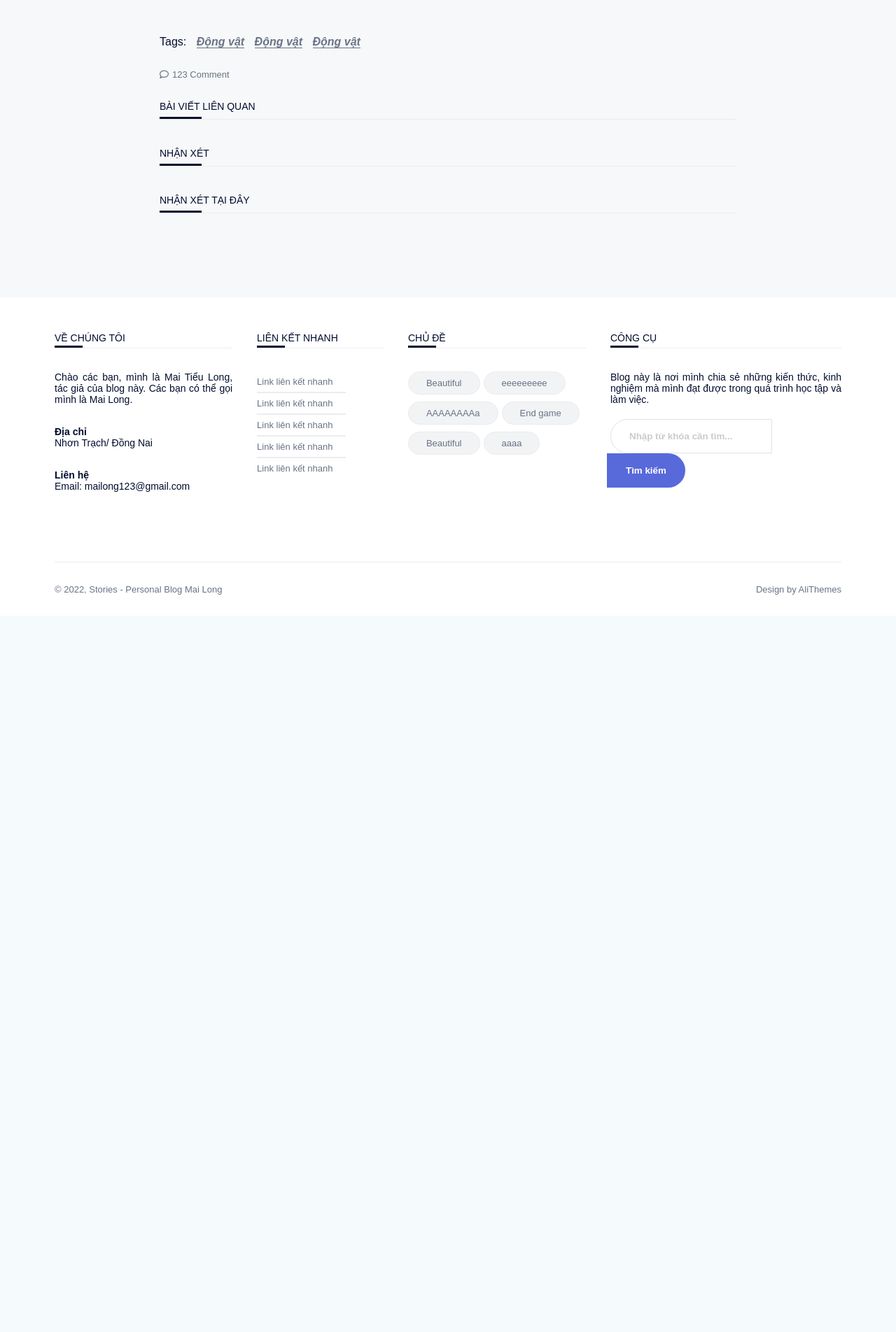
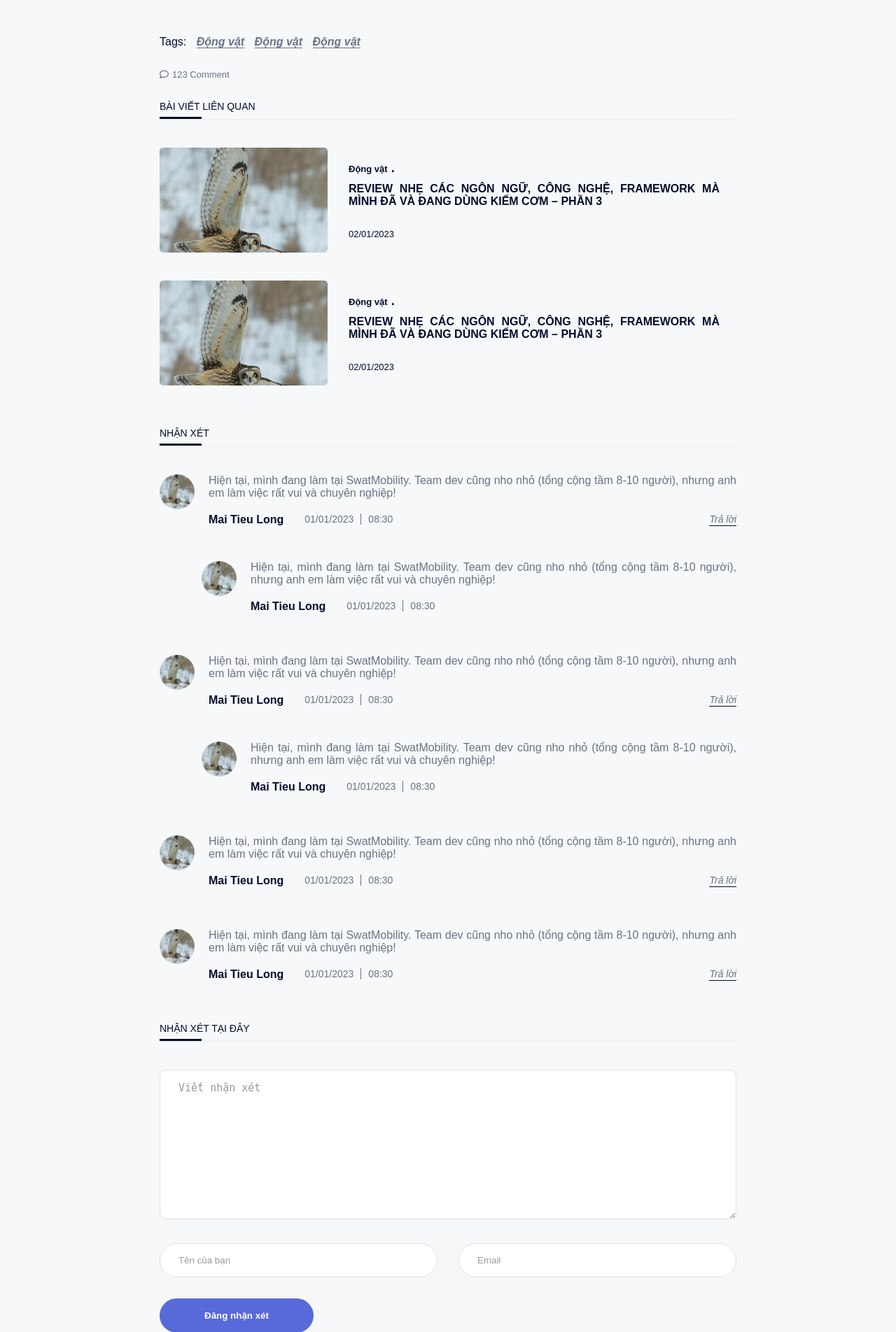
Before and after one commit to holmes449/my_blog, a PHP site: page /chitietbai.html in a window 1280 px wide. Shown: the part 1720-3624 px from the top of the page at 70% size. Before the commit the page ends 2570 px from the top, so only its background shows below. Run offline with PHP 8.4, Linux system fonts and the light colour scheme.

Commit message:
Hoàn thành trang chi tiết bài post

```diff
--- a/chitietbai.html
+++ b/chitietbai.html
@@ -164,26 +164,265 @@
           <section class="detail-related-post">
             <!-- Post -->
             <div class="detail-related-post__item">
-              <div class="detail-related-post__img"></div>
+              <div class="detail-related-post__img">
+                <img
+                  src="./public/image/post/corver-photo/owl.jfif"
+                  alt="Post-image"
+                />
+              </div>
               <div class="detail-related-post__list">
-                <div class="detail-related-post__tag"></div>
-                <div class="detail-related-post__head"></div>
-                <div class="detail-related-post__date"></div>
+                <div class="detail-related-post__tag">
+                  Động vật<span></span>
+                </div>
+                <div class="detail-related-post__head">
+                  <a href=""
+                    >REVIEW NHẸ CÁC NGÔN NGỮ, CÔNG NGHỆ, FRAMEWORK MÀ MÌNH ĐÃ VÀ
+                    ĐANG DÙNG KIẾM CƠM – PHẦN 3</a
+                  >
+                </div>
+                <div class="detail-related-post__date">02/01/2023</div>
+              </div>
+            </div>
+            <!-- Post -->
+            <div class="detail-related-post__item">
+              <div class="detail-related-post__img">
+                <img
+                  src="./public/image/post/corver-photo/owl.jfif"
+                  alt="Post-image"
+                />
+              </div>
+              <div class="detail-related-post__list">
+                <div class="detail-related-post__tag">
+                  Động vật<span></span>
+                </div>
+                <div class="detail-related-post__head">
+                  <a href=""
+                    >REVIEW NHẸ CÁC NGÔN NGỮ, CÔNG NGHỆ, FRAMEWORK MÀ MÌNH ĐÃ VÀ
+                    ĐANG DÙNG KIẾM CƠM – PHẦN 3</a
+                  >
+                </div>
+                <div class="detail-related-post__date">02/01/2023</div>
               </div>
             </div>
           </section>
 
           <div class="detail-head--min">Nhận xét</div>
           <!-- Comment -->
-          <section class="detail-comment">
+          <div class="detail-comment">
             <!-- Item Deatil Comment -->
-            <div class="detail-comment__item"></div>
+            <div class="detail-comment__item detail-comment__item--reply">
+              <div class="detail-comment__item--left">
+                <div class="detail-comment__item-img">
+                  <img
+                    src="./public/image/post/corver-photo/owl.jfif"
+                    alt="avatar"
+                  />
+                </div>
+              </div>
+              <div class="detail-comment__item--right">
+                <div class="detail-comment__item-content">
+                  Hiện tại, mình đang làm tại SwatMobility. Team dev cũng nho
+                  nhỏ (tổng cộng tầm 8-10 người), nhưng anh em làm việc rất vui
+                  và chuyên nghiệp!
+                </div>
+                <div class="detail-comment__item-info">
+                  <div class="detail-comment__item-name">Mai Tieu Long</div>
+                  <div class="detail-comment__item-date">
+                    01/01/2023<span></span>08:30
+                  </div>
+                </div>
+              </div>
 
-            <!-- Comment Form -->
-            <div class="detail-comment__form"></div>
+              <div class="detail-comment__btn--reply">
+                <a href="">Trả lời</a>
+              </div>
+            </div>
+
+            <!-- Comment Child -->
+            <div class="detail-comment__item detail-comment__child">
+              <div class="detail-comment__item--left">
+                <div class="detail-comment__item-img">
+                  <img
+                    src="./public/image/post/corver-photo/owl.jfif"
+                    alt="avatar"
+                  />
+                </div>
+              </div>
+              <div class="detail-comment__item--right">
+                <div class="detail-comment__item-content">
+                  Hiện tại, mình đang làm tại SwatMobility. Team dev cũng nho
+                  nhỏ (tổng cộng tầm 8-10 người), nhưng anh em làm việc rất vui
+                  và chuyên nghiệp!
+                </div>
+                <div class="detail-comment__item-info">
+                  <div class="detail-comment__item-name">Mai Tieu Long</div>
+                  <div class="detail-comment__item-date">
+                    01/01/2023<span></span>08:30
+                  </div>
+                </div>
+              </div>
+            </div>
+          </div>
+          <!--  -->
+          <div class="detail-comment">
+            <!-- Item Deatil Comment -->
+            <div class="detail-comment__item detail-comment__item--reply">
+              <div class="detail-comment__item--left">
+                <div class="detail-comment__item-img">
+                  <img
+                    src="./public/image/post/corver-photo/owl.jfif"
+                    alt="avatar"
+                  />
+                </div>
+              </div>
+              <div class="detail-comment__item--right">
+                <div class="detail-comment__item-content">
+                  Hiện tại, mình đang làm tại SwatMobility. Team dev cũng nho
+                  nhỏ (tổng cộng tầm 8-10 người), nhưng anh em làm việc rất vui
+                  và chuyên nghiệp!
+                </div>
+                <div class="detail-comment__item-info">
+                  <div class="detail-comment__item-name">Mai Tieu Long</div>
+                  <div class="detail-comment__item-date">
+                    01/01/2023<span></span>08:30
+                  </div>
+                </div>
+              </div>
+
+              <div class="detail-comment__btn--reply">
+                <a href="">Trả lời</a>
+              </div>
+            </div>
+
+            <!-- Comment Child -->
+            <div class="detail-comment__item detail-comment__child">
+              <div class="detail-comment__item--left">
+                <div class="detail-comment__item-img">
+                  <img
+                    src="./public/image/post/corver-photo/owl.jfif"
+                    alt="avatar"
+                  />
+                </div>
+              </div>
+              <div class="detail-comment__item--right">
+                <div class="detail-comment__item-content">
+                  Hiện tại, mình đang làm tại SwatMobility. Team dev cũng nho
+                  nhỏ (tổng cộng tầm 8-10 người), nhưng anh em làm việc rất vui
+                  và chuyên nghiệp!
+                </div>
+                <div class="detail-comment__item-info">
+                  <div class="detail-comment__item-name">Mai Tieu Long</div>
+                  <div class="detail-comment__item-date">
+                    01/01/2023<span></span>08:30
+                  </div>
+                </div>
+              </div>
+            </div>
+          </div>
+          <!--  -->
+          <div class="detail-comment">
+            <!-- Item Deatil Comment -->
+            <div class="detail-comment__item detail-comment__item--reply">
+              <div class="detail-comment__item--left">
+                <div class="detail-comment__item-img">
+                  <img
+                    src="./public/image/post/corver-photo/owl.jfif"
+                    alt="avatar"
+                  />
+                </div>
+              </div>
+              <div class="detail-comment__item--right">
+                <div class="detail-comment__item-content">
+                  Hiện tại, mình đang làm tại SwatMobility. Team dev cũng nho
+                  nhỏ (tổng cộng tầm 8-10 người), nhưng anh em làm việc rất vui
+                  và chuyên nghiệp!
+                </div>
+                <div class="detail-comment__item-info">
+                  <div class="detail-comment__item-name">Mai Tieu Long</div>
+                  <div class="detail-comment__item-date">
+                    01/01/2023<span></span>08:30
+                  </div>
+                </div>
+              </div>
+
+              <div class="detail-comment__btn--reply">
+                <a href="">Trả lời</a>
+              </div>
+            </div>
+
+            <!-- Comment Child -->
+          </div>
+          <!--  -->
+          <div class="detail-comment">
+            <!-- Item Deatil Comment -->
+            <div class="detail-comment__item detail-comment__item--reply">
+              <div class="detail-comment__item--left">
+                <div class="detail-comment__item-img">
+                  <img
+                    src="./public/image/post/corver-photo/owl.jfif"
+                    alt="avatar"
+                  />
+                </div>
+              </div>
+              <div class="detail-comment__item--right">
+                <div class="detail-comment__item-content">
+                  Hiện tại, mình đang làm tại SwatMobility. Team dev cũng nho
+                  nhỏ (tổng cộng tầm 8-10 người), nhưng anh em làm việc rất vui
+                  và chuyên nghiệp!
+                </div>
+                <div class="detail-comment__item-info">
+                  <div class="detail-comment__item-name">Mai Tieu Long</div>
+                  <div class="detail-comment__item-date">
+                    01/01/2023<span></span>08:30
+                  </div>
+                </div>
+              </div>
+
+              <div class="detail-comment__btn--reply">
+                <a href="">Trả lời</a>
+              </div>
+            </div>
+
+            <!-- Comment Child -->
+          </div>
+
+          <!-- _____________________________________________________________ -->
+          <div class="detail-head--min">Nhận xét tại đây</div>
+          <!-- Comment Form -->
+          <section class="detail-comment__form">
+            <form action="" method="post">
+              <textarea
+                name=""
+                id=""
+                cols="30"
+                rows="10"
+                class="textarea textarea--full"
+                placeholder="Viết nhận xét"
+              ></textarea>
+              <br />
+              <div class="detail-comment__form-input">
+                <input
+                  type="text"
+                  name=""
+                  id=""
+                  class="input input--origin"
+                  placeholder="Tên của bạn"
+                />
+                <input
+                  type="email"
+                  name=""
+                  id=""
+                  class="input input--origin"
+                  placeholder="Email"
+                />
+              </div>
+              <input
+                type="submit"
+                value="Đăng nhận xét"
+                class="btn btn--full detail-comment__form-btn"
+              />
+            </form>
           </section>
-
-          <div class="detail-head--min">Nhận xét tại đây</div>
         </section>
       </article>
 
--- a/public/css/global/component.css
+++ b/public/css/global/component.css
@@ -46,8 +46,8 @@
 }
 
 ::placeholder {
-  color: rgb(203, 203, 203);
-  font-weight: bold;
+  color: #9a9a9a;
+  /* font-weight: bold; */
 }
 
 .input--full {
@@ -55,7 +55,7 @@
   border-radius: 50px;
 }
 
-.input-origin {
+.input--origin {
   border-radius: 50px;
 }
 
@@ -65,6 +65,26 @@
 }
 
 .input:focus {
+  outline: none;
+}
+
+/* Textarea */
+.textarea {
+  padding: 16px 26px;
+  border-style: solid;
+  border-width: 1px;
+  border-color: var(--color-border-input);
+  color: #495057;
+  border-radius: 10px;
+  font-size: 1.5rem;
+}
+
+.textarea--full {
+  width: 100%;
+  min-height: 214px;
+}
+
+.textarea:focus {
   outline: none;
 }
 
--- a/public/css/page/detail.css
+++ b/public/css/page/detail.css
@@ -122,35 +122,164 @@
 
 /* related post */
 .detail-related-post {
+  margin-bottom: 60px;
 }
 
 .detail-related-post__item {
+  display: flex;
+  flex-direction: row;
+  align-items: center;
+  margin-bottom: 40px;
 }
 
 .detail-related-post__img {
+  width: 240px;
+  height: 150px;
+  margin-right: 30px;
 }
 
 .detail-related-post__img img {
+  width: 100%;
+  height: 100%;
+  object-fit: cover;
+  border-radius: 5px;
 }
 
 .detail-related-post__list {
+  max-width: 530px;
 }
 
 .detail-related-post__tag {
+  font-size: 1.3rem;
+  font-weight: bold;
+  margin-bottom: 10px;
+}
+
+.detail-related-post__tag span::after {
+  content: " .  ";
+  font-size: 1.8rem;
 }
 
 .detail-related-post__head {
+  font-weight: bold;
+  text-align: justify;
+  margin-bottom: 30px;
+  font-size: 1.6rem;
+}
+
+.detail-related-post__head a:hover {
+  color: var(--color-primary);
 }
 
 .detail-related-post__date {
+  font-size: 1.3rem;
 }
 
 /* Comment */
 .detail-comment {
+  margin-bottom: 60px;
 }
 
 .detail-comment__item {
+  display: flex;
+  align-items: flex-start;
+  margin-bottom: 50px;
 }
 
+.detail-comment__item--left {
+  margin-right: 20px;
+}
+
+.detail-comment__item-img {
+  width: 50px;
+  height: 50px;
+}
+
+.detail-comment__item-img > img {
+  width: 100%;
+  height: 100%;
+  object-fit: cover;
+  border-radius: 50%;
+}
+
+.detail-comment__item--right {
+}
+
+.detail-comment__item-content {
+  color: var(--color-text);
+  text-align: justify;
+  margin-bottom: 20px;
+}
+
+.detail-comment__item-info {
+  display: flex;
+}
+
+.detail-comment__item-name {
+  font-weight: bold;
+  margin-right: 30px;
+}
+
+.detail-comment__item-date {
+  font-size: 1.4rem;
+  color: var(--color-text);
+}
+
+.detail-comment__item-date > span {
+  border-right-width: 1px;
+  border-right-style: solid;
+  margin: 0 10px;
+}
+
+/* Reply btn */
+.detail-comment__item--reply {
+  position: relative;
+}
+
+.detail-comment__btn--reply {
+  position: absolute;
+  bottom: 0;
+  right: 0;
+  border-bottom-width: 1px;
+  border-bottom-style: solid;
+}
+
+.detail-comment__btn--reply > a {
+  font-style: italic;
+  color: var(--color-text);
+  font-size: 1.4rem;
+}
+
+.detail-comment__btn--reply > a:hover {
+  color: var(--color-primary);
+}
+
+/* Comment child */
+.detail-comment__child {
+  margin-left: 60px;
+}
+
+/* Form Comment */
 .detail-comment__form {
+  width: 100%;
 }
+
+.detail-comment__form > form {
+  width: 100%;
+}
+
+.detail-comment__form-input {
+  display: flex;
+  justify-content: space-between;
+  margin: 30px 0 0 0;
+}
+
+.detail-comment__form-input > input {
+  width: calc(50% - 15px);
+}
+
+.detail-comment__form-btn {
+  width: 220px;
+  padding: 16px 0;
+  margin-top: 30px;
+}
```
